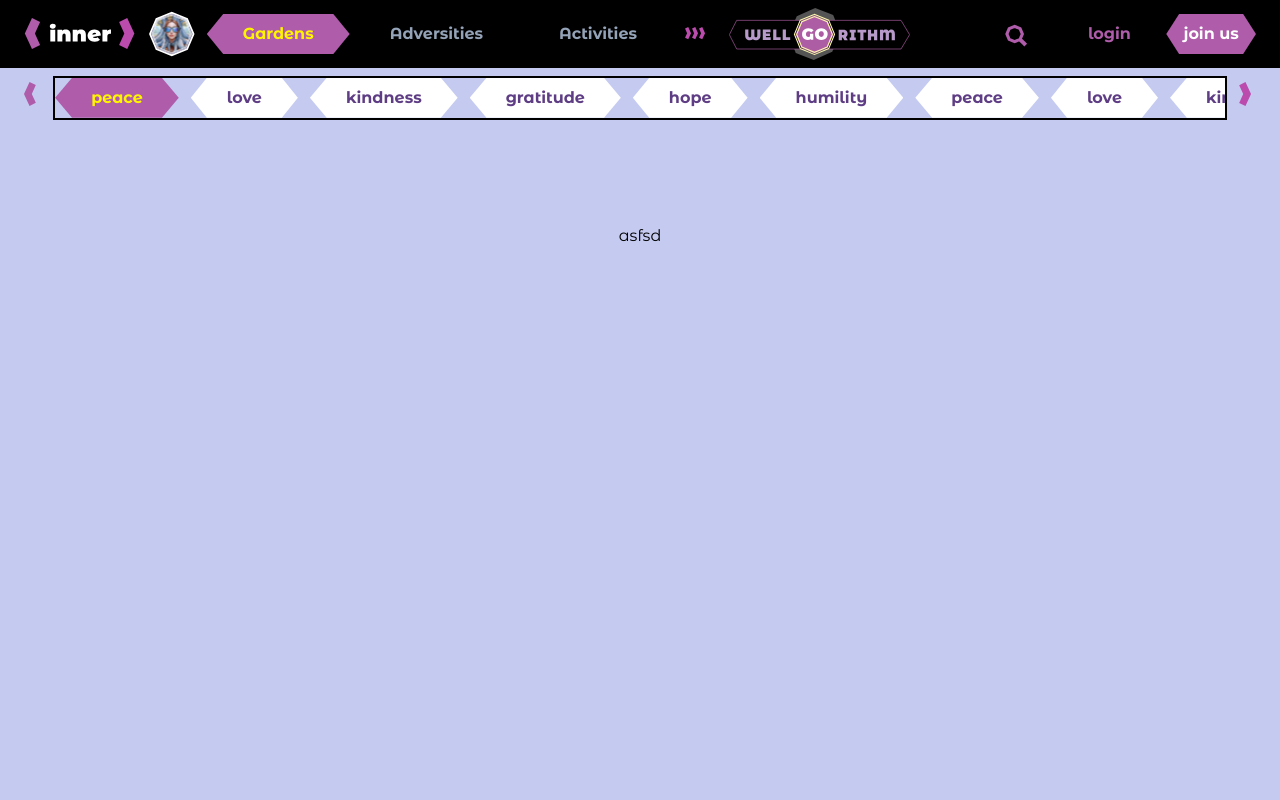
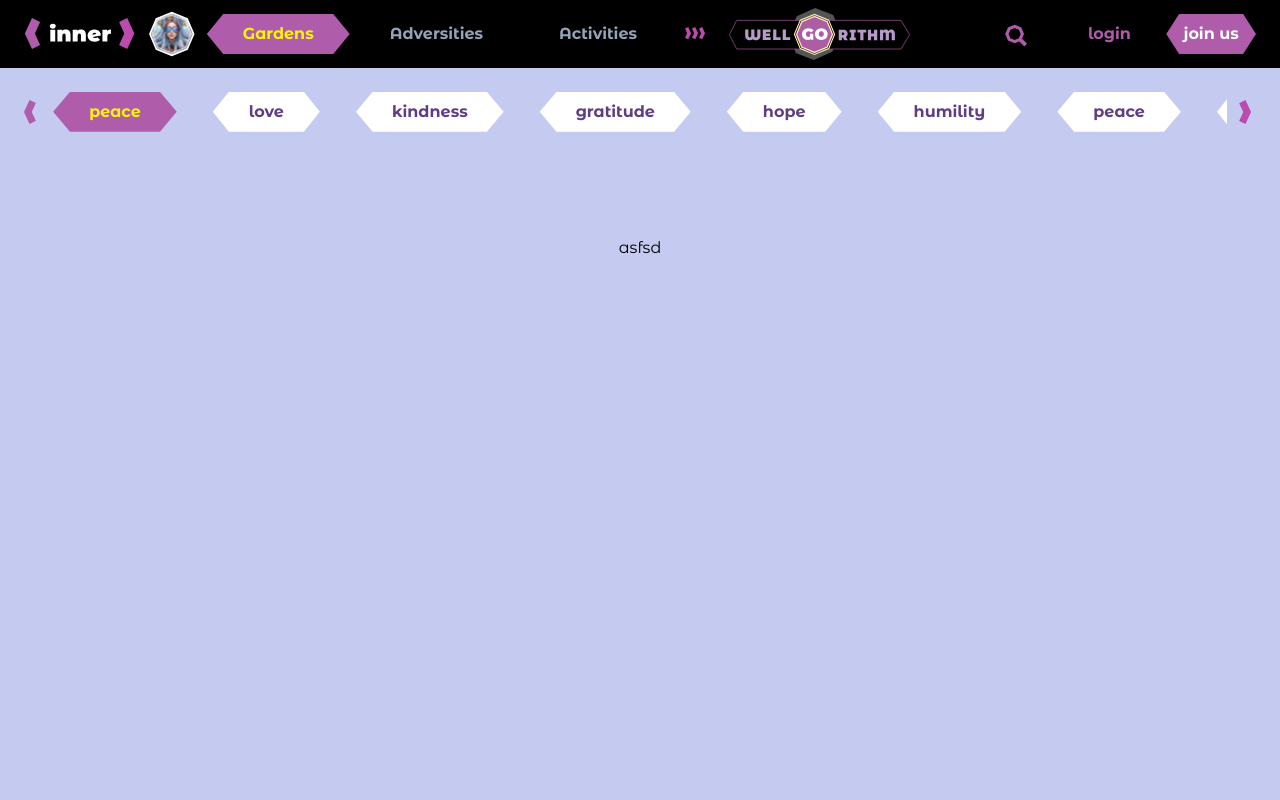
Before and after one commit to Etherwise/inner-garden-frontend, a Next.js app: page / in a window 1280 px wide. Shown: the top 800 px of the page. Built offline with nearby package versions, Linux system fonts and the light colour scheme.

Commit message:
Refactor bar alignment

```diff
--- a/app/components/expressions_filter/index.jsx
+++ b/app/components/expressions_filter/index.jsx
@@ -29,19 +29,19 @@ const ExpressionFilter = ({
   return (
     <div className="
     flex items-center justify-between gap-3
-    min-h-max w-full py-2 px-6">
+    min-h-max w-full py-2 px-6 pt-6">
 
-      <section className="hidden lg:inline w-max">
+      <section className="grid place-items-center">
         <button>
           <Image
             src={LeftHandle}
-            alt="Avatar"
+            alt="left"
             className="w-[60%] lg:w-[70%]"
           />
         </button>
       </section>
 
-      <section className="flex gap-3 w-full overflow-auto border-2 border-black no-scrollbar">
+      <section className="flex gap-9 w-full overflow-auto no-scrollbar">
         {
           expressions.map((z, i) =>
             <FilterBtn key={z.id} id={z.id} text={z.name} />
@@ -49,11 +49,11 @@ const ExpressionFilter = ({
         }
       </section>
 
-      <section className="hidden lg:inline w-max">
+      <section className="grid place-items-center">
         <button>
           <Image
             src={RightHandle}
-            alt="Avatar"
+            alt="right"
             className="w-[60%] lg:w-[70%]"
           />
         </button>
--- a/app/globals.css
+++ b/app/globals.css
@@ -37,6 +37,18 @@
   clip-path: polygon(0% 0%, 100% 0%, 100% 100%, 0% 100%);
 } */
 
+@layer utilities {
+  /* Hide scrollbar for Chrome, Safari and Opera */
+  .no-scrollbar::-webkit-scrollbar {
+      display: none;
+  }
+ /* Hide scrollbar for IE, Edge and Firefox */
+  .no-scrollbar {
+      -ms-overflow-style: none;  /* IE and Edge */
+      scrollbar-width: none;  /* Firefox */
+}
+}
+
 body {
   @apply bg-purple-bg-light;
 }
```
